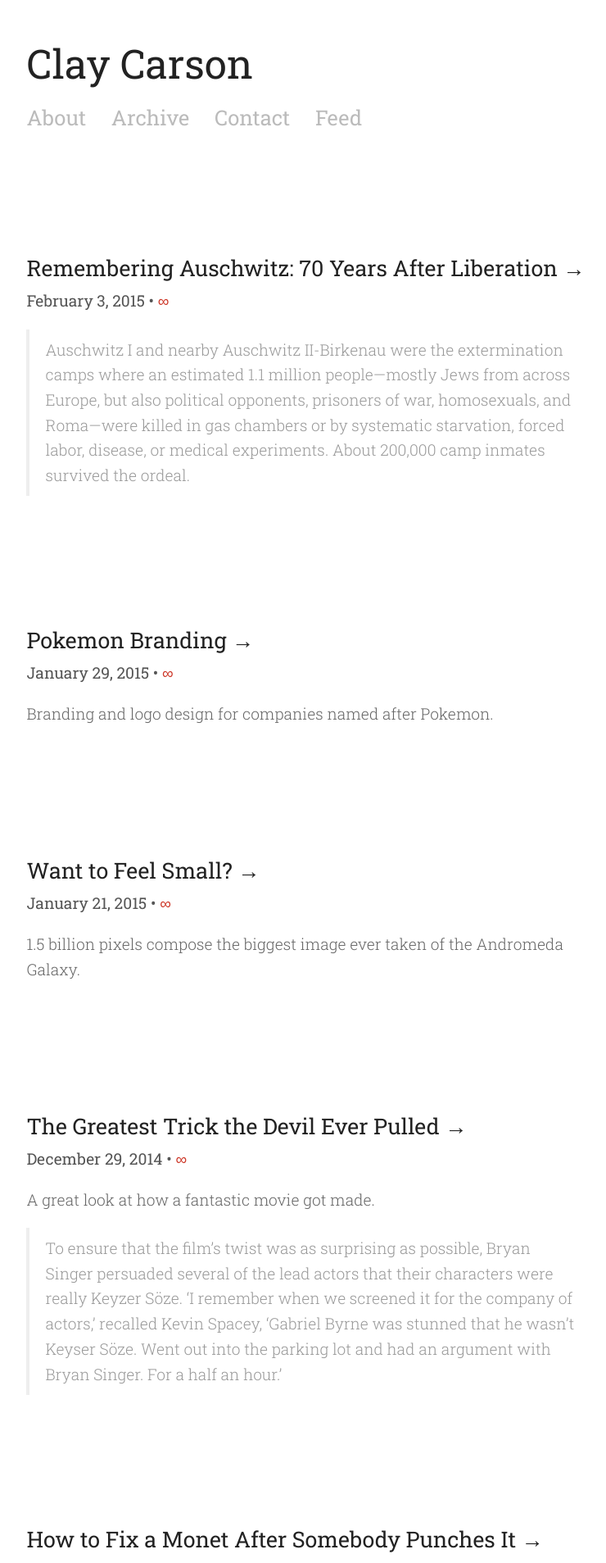
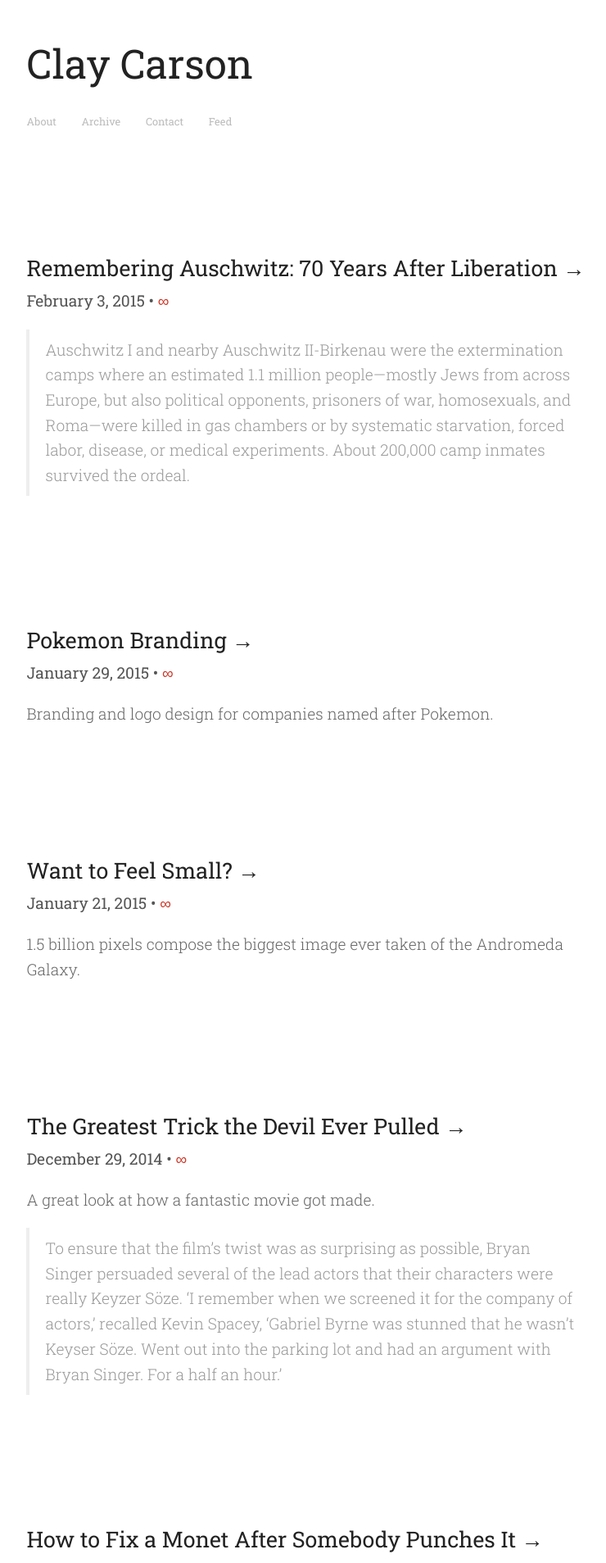
Before and after one commit to turnerthornton/turnerthornton.github.io, a Jekyll site: the page built from index.html, in a window 1280 px wide. Shown: the top 1907 px of the page at 82% size, without its empty margins (262-1002 px from the left). Built offline with Jekyll 4.4.1, drawn with Linux system fonts in a browser that asks for light colours; the list of posts is cut into pages by our own code.

Commit message:
nav size

```diff
--- a/public/css/poole.css
+++ b/public/css/poole.css
@@ -251,7 +251,7 @@ tbody tr:nth-child(odd) td,tbody tr:nth-child(odd) th
 
 .masthead-title small a
 {
-	font-size:1em;
+	font-size:.5em;
 	font-weight:400;
 	color:#bbb;
 	letter-spacing:0
@@ -259,7 +259,7 @@ tbody tr:nth-child(odd) td,tbody tr:nth-child(odd) th
 
 .masthead-title small a:hover
 {
-	font-size:1em;
+	font-size:.5em;
 	color:#cd3829;
 	letter-spacing:0
 }
```
